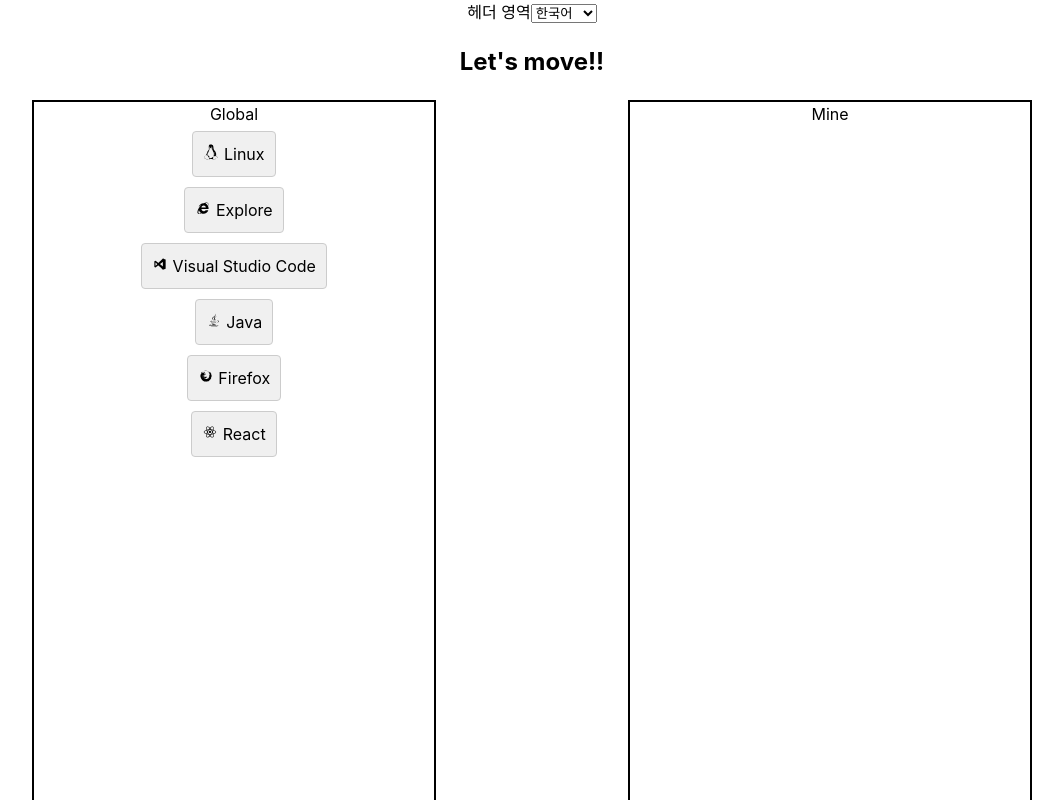
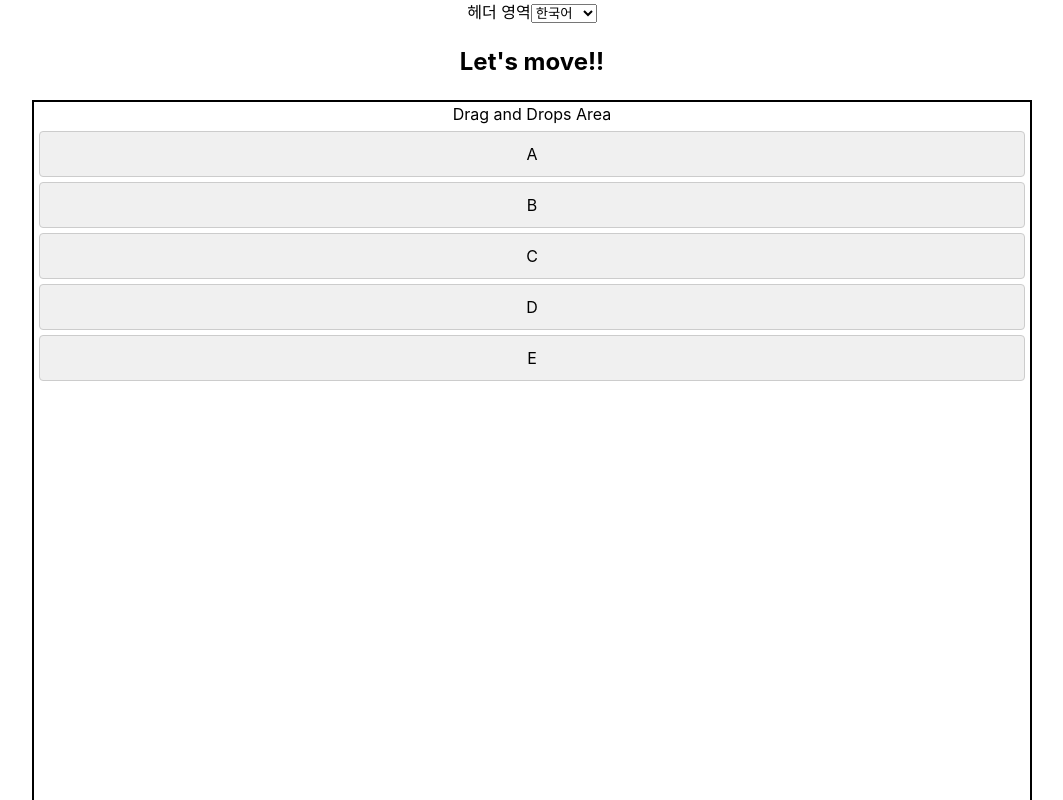
Before and after one commit to JeongHun4035/react-base-frame-work, a React (Vite) app: page /hello-Pangea-Drag-and-Drops in a window 1280 px wide. Shown: the top 800 px of the page, without its empty margins (108-1171 px from the left). Built offline with nearby package versions, Linux system fonts and the light colour scheme.

Commit message:
drag and drops components fix

```diff
--- a/src/components/HelloPangeaDnd.tsx
+++ b/src/components/HelloPangeaDnd.tsx
@@ -1,63 +1,37 @@
-import React from "react";
 import {
   DragDropContext,
   Droppable,
   Draggable,
-  DragStart,
-  DragUpdate,
   DropResult,
 } from "@hello-pangea/dnd";
-import "@/demo/styles/HelloPangeaDnd.css";
-
-interface HelloPangeaDndProps {
-  children: React.ReactNode | React.ReactNode[];
-  dropZoneId: string;
-  dragKey: string;
-  dragId: string;
-  onDragStart?: (result: DragStart) => void;
+import { IDndData } from "@/components/types/HelloPangeaDnd";
+import '@/components/styles/BeautifulDnD.css'
+interface DndProps {
+  droppableId: string;
+  initialItems: IDndData[];
   onDragEnd: (result: DropResult) => void;
-  onDragUpdate?: (result: DragUpdate) => void;
 }
 
-const HelloPangeaDnd: React.FC<HelloPangeaDndProps> = ({
-  children,
-  dropZoneId,
-  dragKey,
-  dragId,
-  onDragStart = () => {
-    console.log("start");
-  },
-  onDragEnd = (result: DropResult) => {
-    if (result.destination) {
-      console.log("Dropped in valid zone", result);
-    } else {
-      console.log("Dropped outside of valid zone", result);
-    }
-  },
-  onDragUpdate = () => {
-    console.log("update");
-  },
-}) => {
-  const childrenArray = React.Children.toArray(children);
+const DragAndDropComponent = ({
+  droppableId,
+  initialItems,
+  onDragEnd,
+}: DndProps) => {
   return (
-    <DragDropContext
-      onDragStart={onDragStart}
-      onDragEnd={onDragEnd}
-      onDragUpdate={onDragUpdate}
-    >
-      <Droppable droppableId={dropZoneId} isDropDisabled={false}>
+    <DragDropContext onDragEnd={onDragEnd}>
+      <Droppable droppableId={droppableId}>
         {(provided) => (
           <div {...provided.droppableProps} ref={provided.innerRef}>
-            {childrenArray.map((child, index) => (
-              <Draggable key={dragKey} draggableId={dragId} index={index}>
+            {initialItems.map((item, index) => (
+              <Draggable key={item.id} draggableId={item.id} index={index}>
                 {(provided) => (
                   <div
+                    className="draggable-item"
                     ref={provided.innerRef}
                     {...provided.draggableProps}
                     {...provided.dragHandleProps}
-                    className="draggable-item"
                   >
-                    {child}
+                    {item.name}
                   </div>
                 )}
               </Draggable>
@@ -70,4 +44,4 @@
   );
 };
 
-export default HelloPangeaDnd;
+export default DragAndDropComponent;
--- a/src/components/types/HelloPangeaDnd.ts
+++ b/src/components/types/HelloPangeaDnd.ts
@@ -1,6 +1,4 @@
 export interface IDndData {
   id: string;
-  key: string;
   name: string;
-  icon: any;
 }
--- a/src/demo/HelloPangeaDndExample.tsx
+++ b/src/demo/HelloPangeaDndExample.tsx
@@ -1,116 +1,52 @@
 import { useState } from "react";
 import { useNavigate } from "react-router-dom";
 import { IDndData } from "@/components/types/HelloPangeaDnd";
+import { DropResult } from "@hello-pangea/dnd";
 import "@/demo/styles/HelloPangeaDnd.css";
-import {
-  DiLinux,
-  DiIe,
-  DiVisualstudio,
-  DiJava,
-  DiFirefox,
-  DiReact,
-} from "react-icons/di";
-import { DragStart, DragUpdate, DropResult } from "@hello-pangea/dnd";
 import HelloPangeaDnd from "@/components/HelloPangeaDnd";
 
 const DragAndDropArea = () => {
-  const [globalData, setGlobalData] = useState<IDndData[]>([
+  const [dndItems, setDndItems] = useState<IDndData[]>([
     {
       id: "ITEM_01",
-      key: "A",
-      name: "Linux",
-      icon: <DiLinux />,
+      name: "A",
     },
     {
       id: "ITEM_02",
-      key: "B",
-      name: "Explore",
-      icon: <DiIe />,
+      name: "B",
     },
     {
       id: "ITEM_03",
-      key: "C",
-      name: "Visual Studio Code",
-      icon: <DiVisualstudio />,
+      name: "C",
     },
     {
       id: "ITEM_04",
-      key: "D",
-      name: "Java",
-      icon: <DiJava />,
+      name: "D",
     },
     {
       id: "ITEM_05",
-      key: "E",
-      name: "Firefox",
-      icon: <DiFirefox />,
-    },
-    {
-      id: "ITEM_06",
-      key: "F",
-      name: "React",
-      icon: <DiReact />,
+      name: "E",
     },
   ]);
-  const [myData, setMyData] = useState<IDndData[]>([]);
-  const dragStartEvent = (result: DragStart) => {
-    console.log("DragStart", result);
+
+  const dragEndEvent = (result: DropResult) => {
+    console.log(result);
+    if (!result.destination) return;
+    const reorderedItems = Array.from(dndItems);
+    const [removed] = reorderedItems.splice(result.source.index, 1);
+    reorderedItems.splice(result.destination.index, 0, removed);
+    setDndItems(reorderedItems);
   };
-  const dragEndEvent = (result: DropResult) => {
-    if (result.destination) {
-      console.log("Dropped in valid zone", result);
-    } else {
-      console.log("Dropped outside of valid zone", result);
-    }
-  };
-  const dragUpdateEvent = (result: DragUpdate) => {
-    console.log("DragUpdate", result);
-  };
+
   return (
     <div className="dnd-wrapper">
-      <div className="left-area">
-        Global
-        {globalData.map(function (data) {
-          return (
-            <HelloPangeaDnd
-              key={data.id}
-              dropZoneId={"global"}
-              onDragStart={dragStartEvent}
-              onDragEnd={dragEndEvent}
-              onDragUpdate={dragUpdateEvent}
-              dragKey={data.key}
-              dragId={data.id}
-            >
-              <div key={data.id}>
-                <span>
-                  {data.icon} {data.name}
-                </span>
-              </div>
-            </HelloPangeaDnd>
-          );
-        })}
-      </div>
-      <div className="right-area">
-        Mine
-        {myData.map(function (data) {
-          return (
-            <HelloPangeaDnd
-              key={data.id}
-              dropZoneId={"mine"}
-              onDragStart={dragStartEvent}
-              onDragEnd={dragEndEvent}
-              onDragUpdate={dragUpdateEvent}
-              dragKey={data.key}
-              dragId={data.id}
-            >
-              <div key={data.id}>
-                <span>
-                  {data.icon} {data.name}
-                </span>
-              </div>
-            </HelloPangeaDnd>
-          );
-        })}
+      <div className="dnd-area">
+        Drag and Drops Area
+        <HelloPangeaDnd
+          droppableId="dndA"
+          initialItems={dndItems}
+          onDragEnd={dragEndEvent}
+        />
       </div>
     </div>
   );
--- a/src/demo/styles/HelloPangeaDnd.css
+++ b/src/demo/styles/HelloPangeaDnd.css
@@ -1,24 +1,13 @@
 .dnd-wrapper {
   display: flex;
-  flex-direction: row;
   width: 1000px;
   height: 800px;
-  justify-content: space-between;
 }
 
-.left-area {
-  display: flex;
+.dnd-area {
   flex-direction: column;
-  align-items: center;
+  width: 100%;
   border: solid 2px;
-  width: 400px;
-}
-
-.right-area {
-  display: flex;
-  flex-direction: column;
-  border: solid 2px;
-  width: 400px;
 }
 
 .draggable-item {
```
